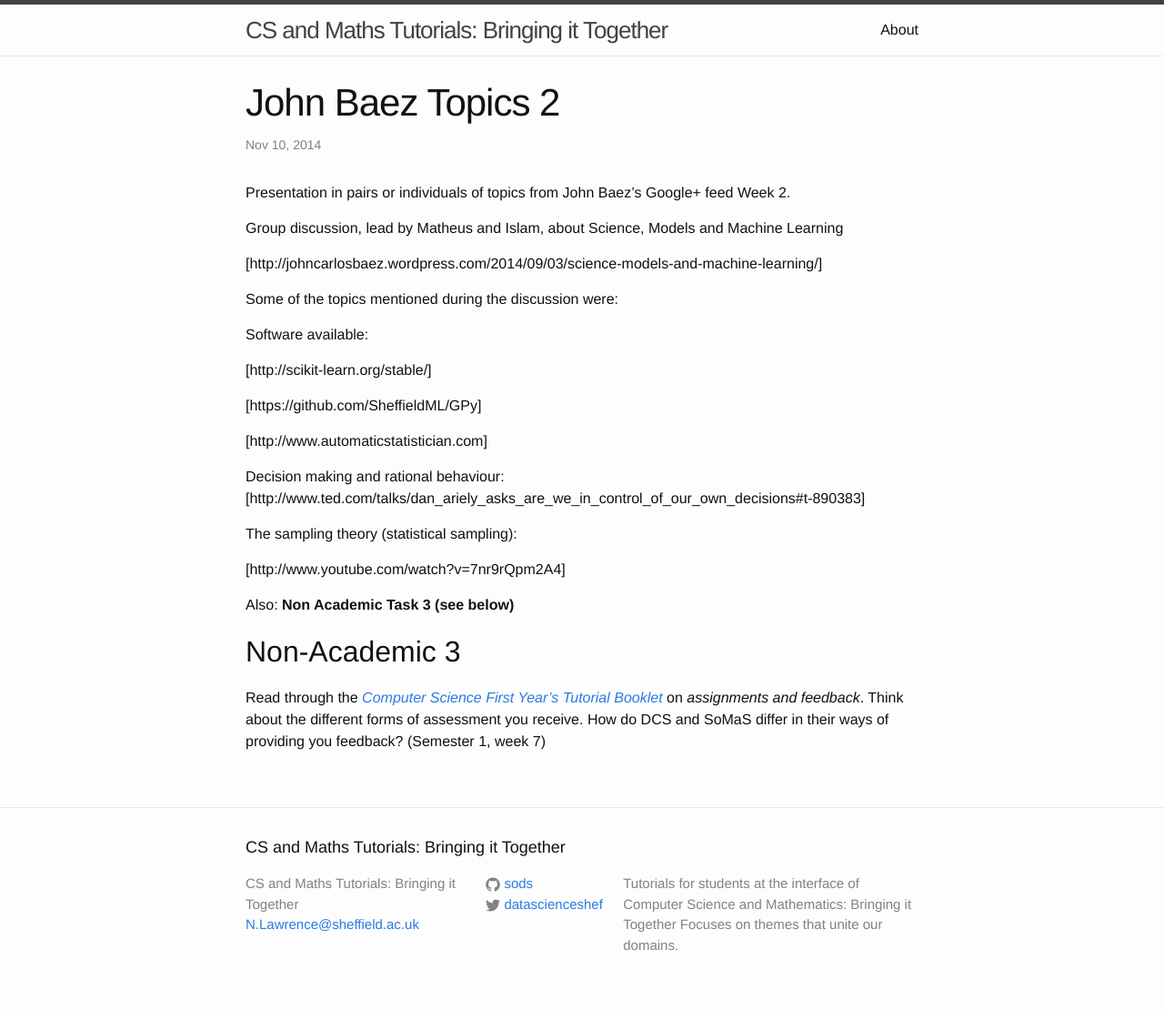
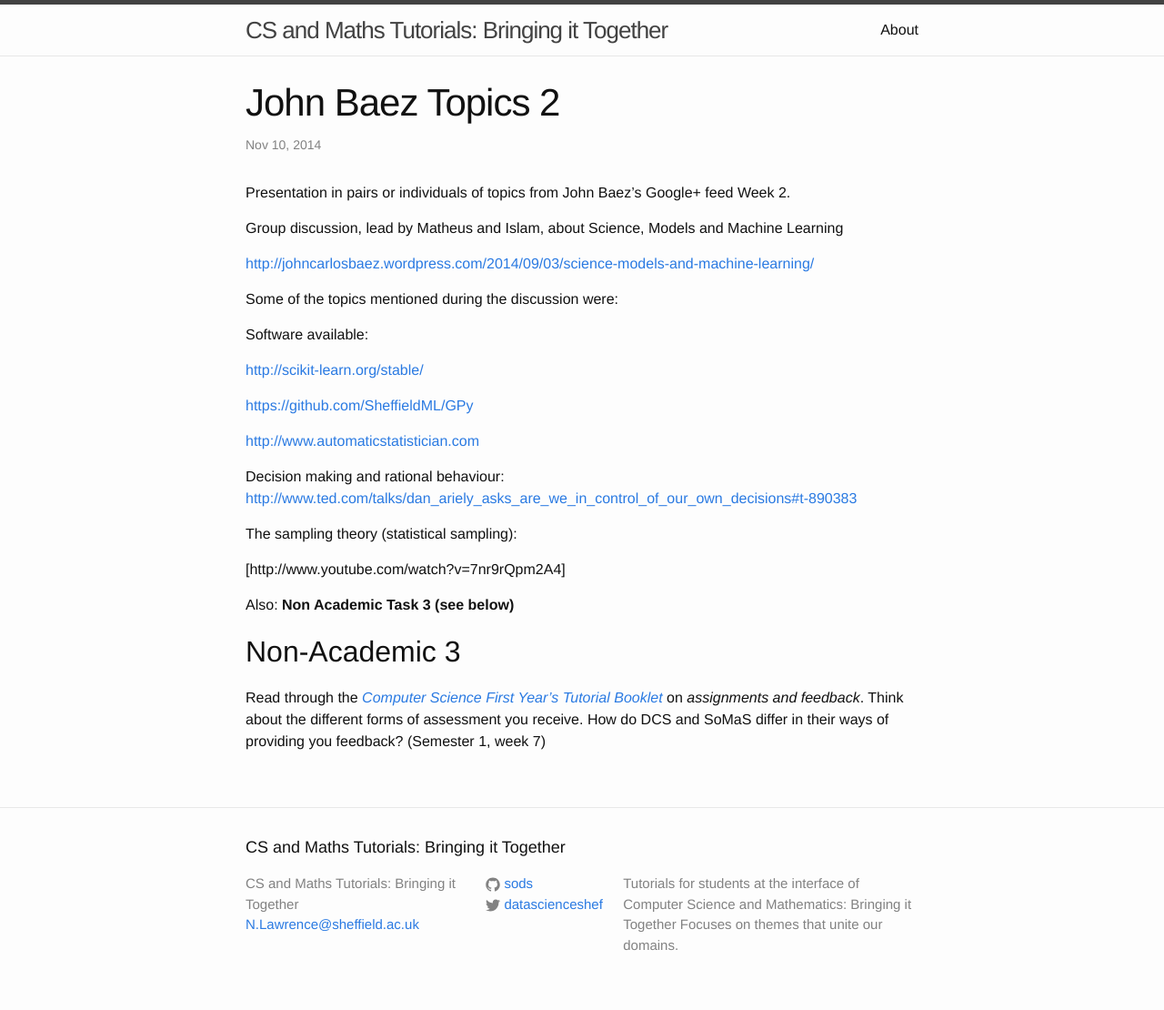
Before and after one commit to sods/tutorials, a Jekyll site: the page built from _posts/2014-11-10-john-baez-2.md, in a window 1280 px wide. Shown: the whole page at 91% size. Built offline with Jekyll 4.4.1, drawn with Linux system fonts in a browser that asks for light colours; some of the changed lines change nothing that is shown.

```diff
--- a/_posts/2014-11-10-john-baez-2.md
+++ b/_posts/2014-11-10-john-baez-2.md
@@ -17,20 +17,20 @@
 Group discussion, lead by Matheus and Islam, about Science, Models and
 Machine Learning
 
-[http://johncarlosbaez.wordpress.com/2014/09/03/science-models-and-machine-learning/]
+[http://johncarlosbaez.wordpress.com/2014/09/03/science-models-and-machine-learning/](http://johncarlosbaez.wordpress.com/2014/09/03/science-models-and-machine-learning/)
 
 Some of the topics mentioned during the discussion were:
 
 Software available:
 
-[http://scikit-learn.org/stable/]
+[http://scikit-learn.org/stable/](http://scikit-learn.org/stable/)
 
-[https://github.com/SheffieldML/GPy]
+[https://github.com/SheffieldML/GPy](https://github.com/SheffieldML/GPy)
 
-[http://www.automaticstatistician.com]
+[http://www.automaticstatistician.com](http://www.automaticstatistician.com)
 
 Decision making and rational behaviour:
-[http://www.ted.com/talks/dan\_ariely\_asks\_are\_we\_in\_control\_of\_our\_own\_decisions\#t-890383]
+[http://www.ted.com/talks/dan_ariely_asks_are_we_in_control_of_our_own_decisions#t-890383](http://www.ted.com/talks/dan_ariely_asks_are_we_in_control_of_our_own_decisions#t-890383)
 
 The sampling theory (statistical sampling):
 
```
